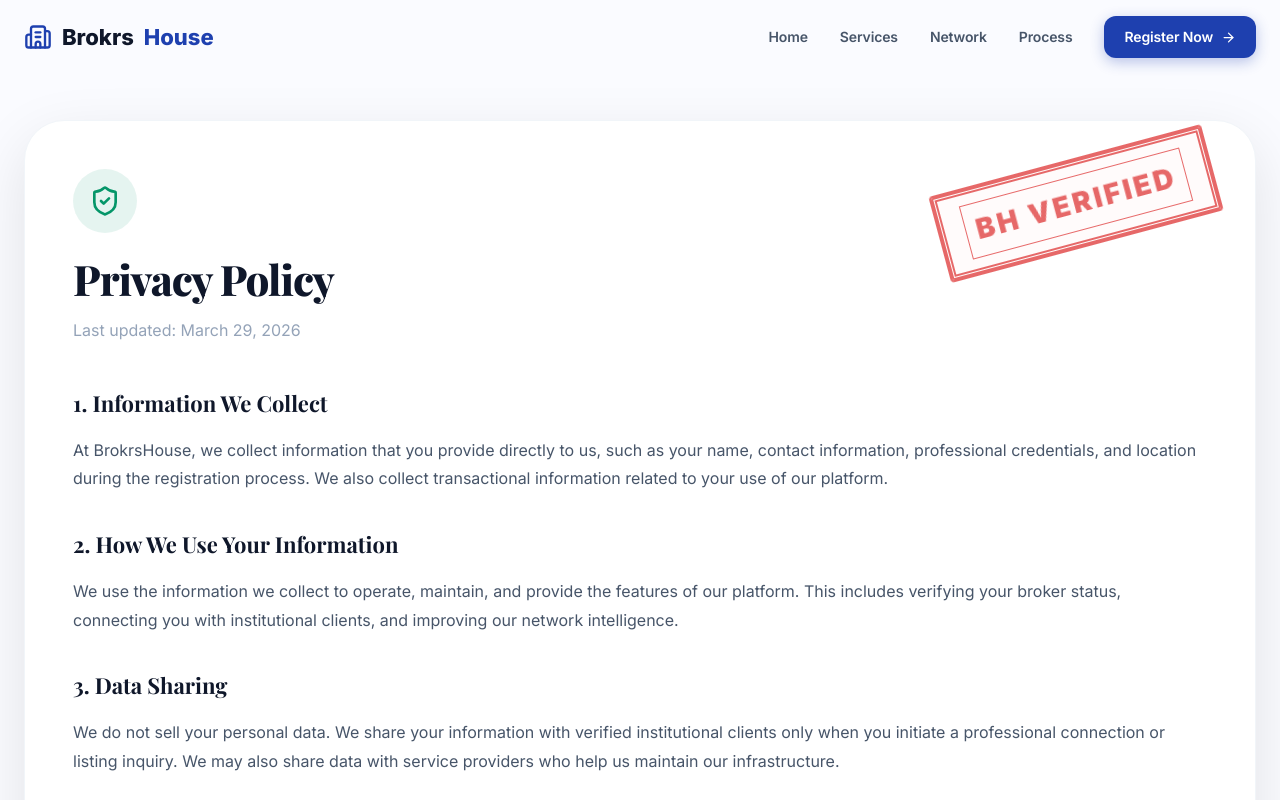
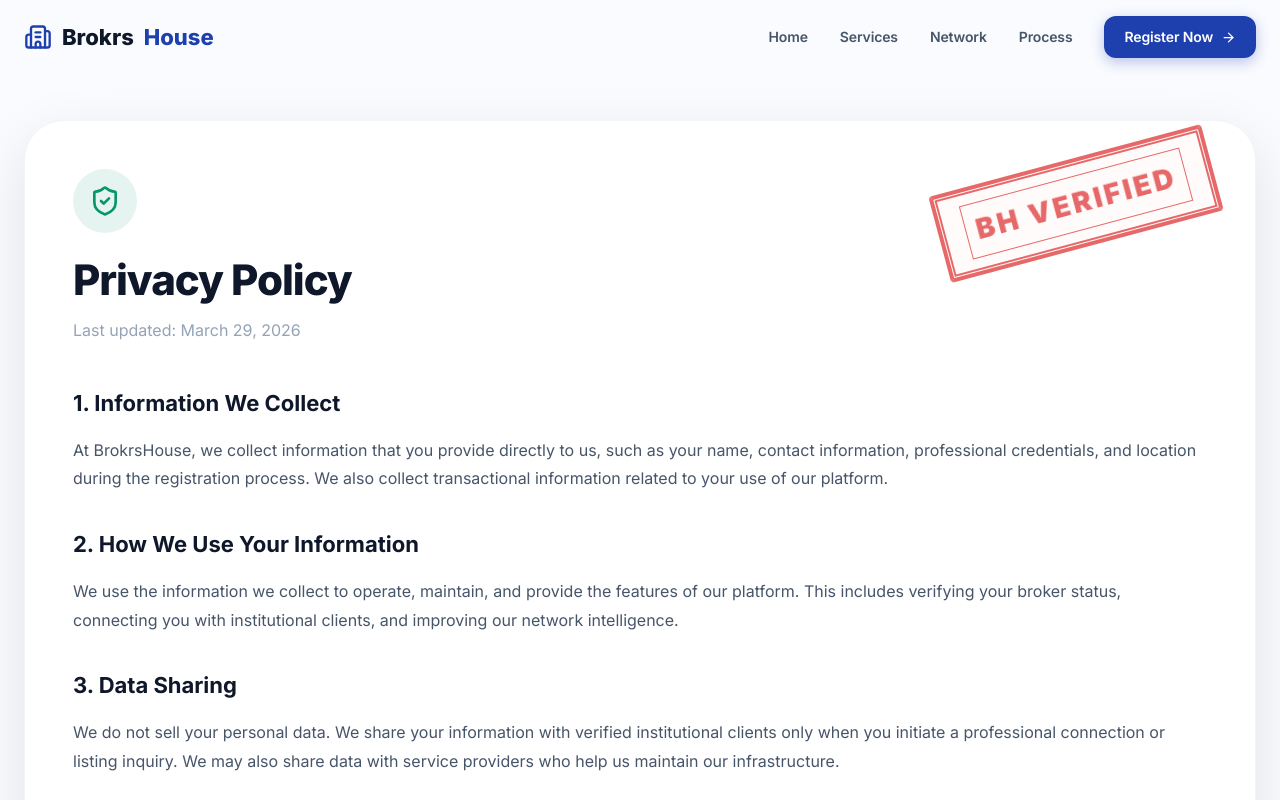
Before and after one commit to BlackWorld-Creater/BrokerHouse, a React (Vite) app: page /privacy in a window 1280 px wide. Shown: the top 800 px of the page. Built offline with nearby package versions, Linux system fonts and the light colour scheme; no server answers.

Commit message:
similar font family across the pages

```diff
--- a/index.html
+++ b/index.html
@@ -7,7 +7,7 @@
     <title>BrokrsHouse | Premium Broker Network</title>
     <link rel="preconnect" href="https://fonts.googleapis.com">
     <link rel="preconnect" href="https://fonts.gstatic.com" crossorigin>
-    <link href="https://fonts.googleapis.com/css2?family=Inter:wght@300;400;500;600;700;800;900&family=Playfair+Display:wght@700;800;900&display=swap" rel="stylesheet">
+    <link href="https://fonts.googleapis.com/css2?family=Inter:wght@300;400;500;600;700;800;900&display=swap" rel="stylesheet">
   </head>
   <body>
     <div id="root"></div>
--- a/src/index.css
+++ b/src/index.css
@@ -72,7 +72,7 @@ img {
    ============================ */
 
 .font-display {
-  font-family: 'Playfair Display', serif;
+  font-family: inherit;
 }
 
 .text-gradient {
@@ -489,7 +489,6 @@ img {
 }
 
 .hero-title {
-  font-family: 'Playfair Display', serif;
   font-size: clamp(42px, 5.5vw, 72px);
   font-weight: 800;
   line-height: 1.08;
@@ -639,7 +638,6 @@ img {
 }
 
 .section-title {
-  font-family: 'Playfair Display', serif;
   font-size: clamp(32px, 4vw, 48px);
   font-weight: 800;
   line-height: 1.15;
@@ -765,7 +763,6 @@ img {
 }
 
 .register-sidebar h2 {
-  font-family: 'Playfair Display', serif;
   font-size: 32px;
   font-weight: 800;
   line-height: 1.2;
@@ -1119,8 +1116,8 @@ img {
   margin-top: 40px;
   margin-bottom: 16px;
   color: var(--text);
-  font-family: 'Playfair Display', serif;
   font-size: 22px;
+  font-weight: 700;
 }
 
 .legal-content p {
--- a/src/pages/LandingPage.jsx
+++ b/src/pages/LandingPage.jsx
@@ -412,7 +412,7 @@ function CTASection() {
         >
           <motion.h2
             variants={fadeUp}
-            style={{ fontFamily: "'Playfair Display', serif", fontSize: 'clamp(32px, 4vw, 52px)', fontWeight: 800, marginBottom: 18, lineHeight: 1.15 }}
+            style={{ fontSize: 'clamp(32px, 4vw, 52px)', fontWeight: 800, marginBottom: 18, lineHeight: 1.15 }}
           >
             Ready to Grow Your<br />Real Estate Business?
           </motion.h2>
```
